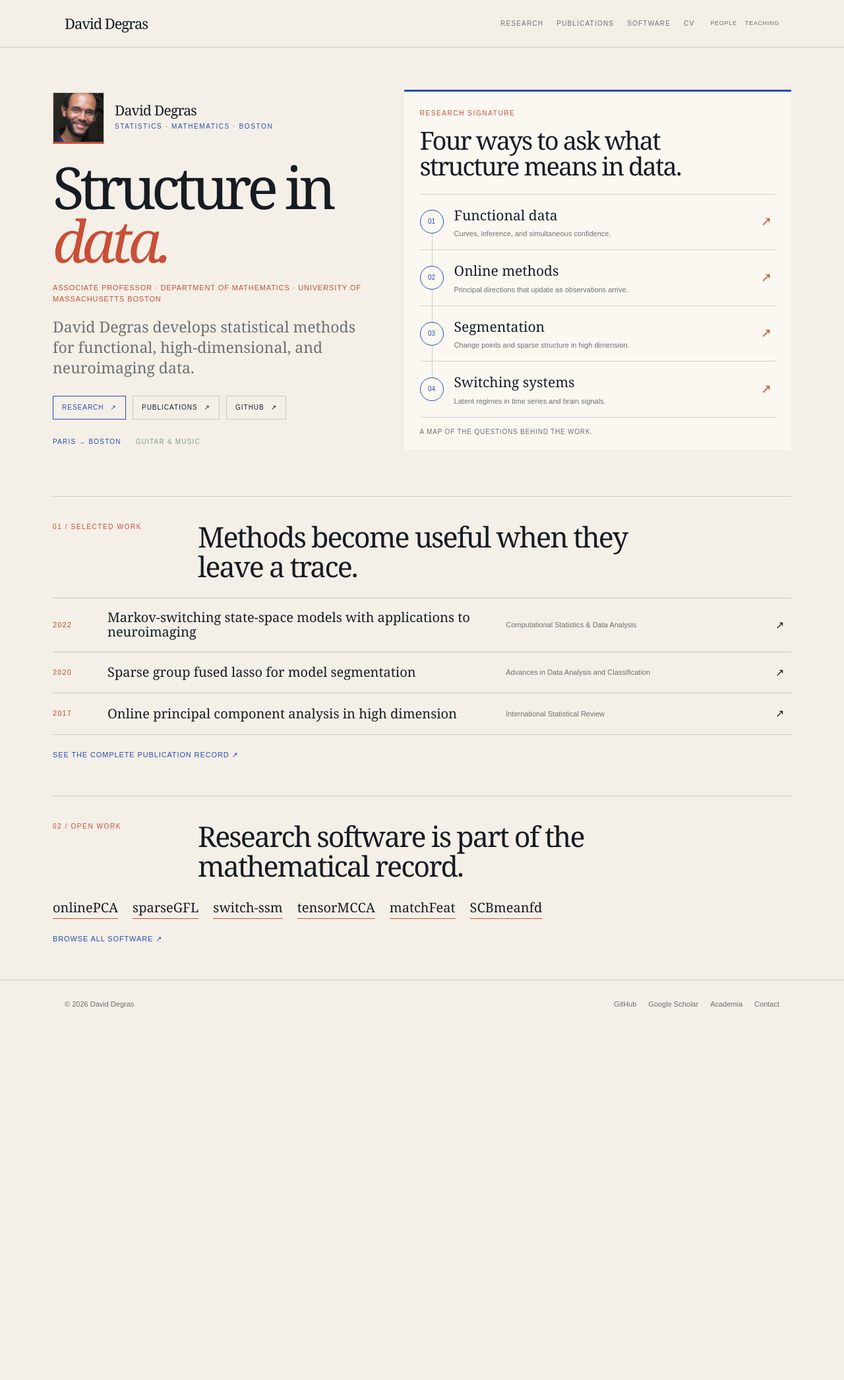
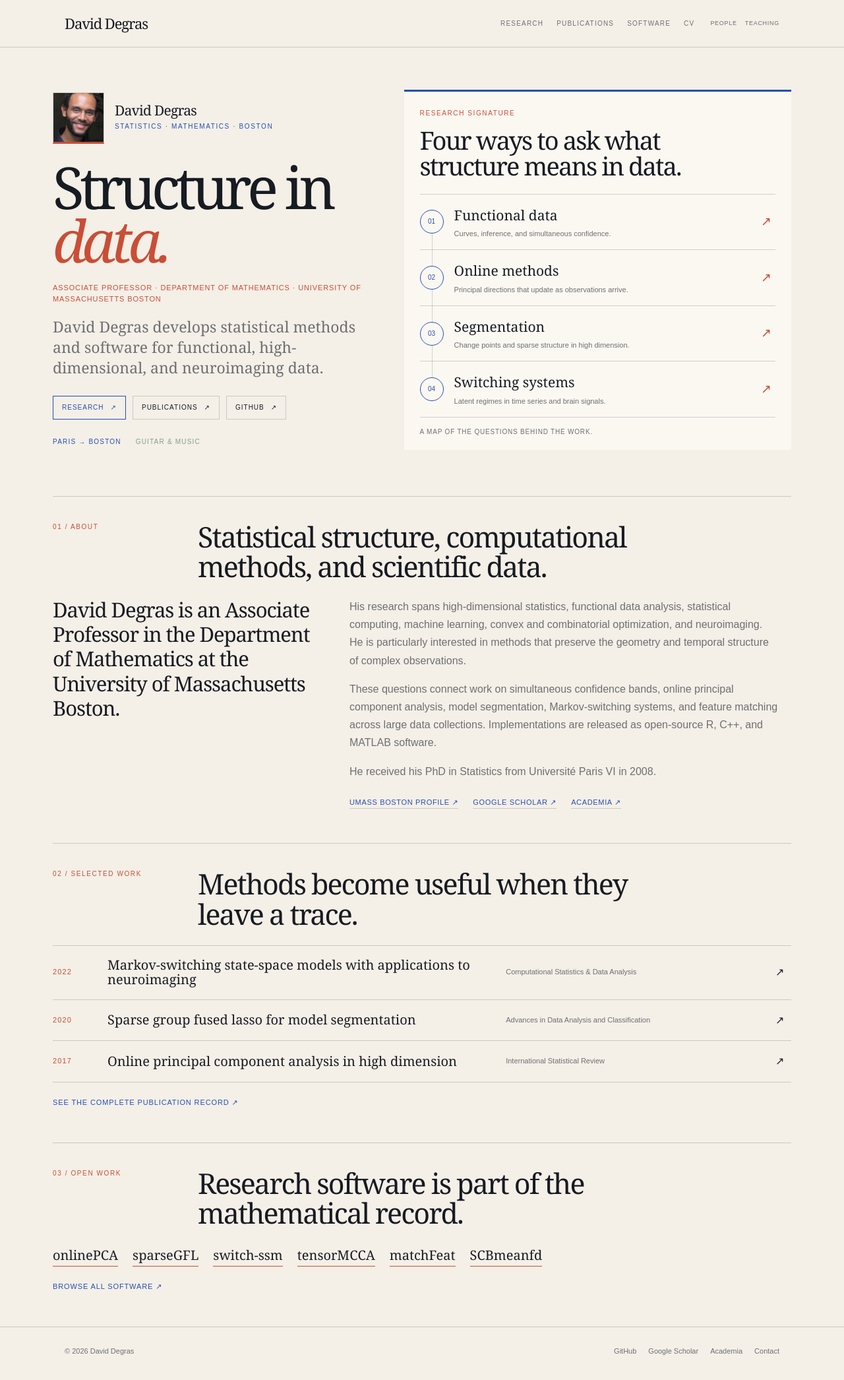
Before and after one commit to Yiming-S/ddegras.github.io, a Jekyll site: the page built from _pages/about.md, in a window 1280 px wide. Shown: the whole page at 66% size. Built offline with Jekyll 4.4.1, drawn with Linux system fonts in a browser that asks for light colours; before the commit the page ends 1565 px from its top, so only the background shows below that.

```diff
--- a/_pages/about.md
+++ b/_pages/about.md
@@ -2,7 +2,7 @@
 layout: home
 permalink: /
 title: "David Degras"
-excerpt: "David Degras — associate professor of mathematics at the University of Massachusetts Boston."
+excerpt: "David Degras is an associate professor of mathematics at the University of Massachusetts Boston working in high-dimensional statistics, functional data analysis, statistical computing, machine learning, and neuroimaging."
 redirect_from:
   - /about/
   - /about.html
@@ -20,7 +20,7 @@ redirect_from:
       </div>
       <h1 id="home-title">Structure in <em>data.</em></h1>
       <p class="home-role">Associate Professor · Department of Mathematics · University of Massachusetts Boston</p>
-      <p class="home-lead">David Degras develops statistical methods for functional, high-dimensional, and neuroimaging data.</p>
+      <p class="home-lead">David Degras develops statistical methods and software for functional, high-dimensional, and neuroimaging data.</p>
       <div class="home-actions" aria-label="Primary actions">
         <a class="home-action home-action--primary" href="{{ '/research/' | relative_url }}">Research <span aria-hidden="true">↗</span></a>
         <a class="home-action" href="{{ '/publications/' | relative_url }}">Publications <span aria-hidden="true">↗</span></a>
@@ -60,9 +60,25 @@ redirect_from:
     </section>
   </section>
 
+  <section class="home-section home-about" aria-labelledby="about-heading">
+    <div class="home-section-heading">
+      <div class="home-section-label">01 / About</div>
+      <h2 id="about-heading">Statistical structure, computational methods, and scientific data.</h2>
+    </div>
+    <div class="home-about-grid">
+      <p class="home-about-statement">David Degras is an Associate Professor in the Department of Mathematics at the University of Massachusetts Boston.</p>
+      <div class="home-about-copy">
+        <p>His research spans high-dimensional statistics, functional data analysis, statistical computing, machine learning, convex and combinatorial optimization, and neuroimaging. He is particularly interested in methods that preserve the geometry and temporal structure of complex observations.</p>
+        <p>These questions connect work on simultaneous confidence bands, online principal component analysis, model segmentation, Markov-switching systems, and feature matching across large data collections. Implementations are released as open-source R, C++, and MATLAB software.</p>
+        <p>He received his PhD in Statistics from Université Paris VI in 2008.</p>
+        <p class="home-profile-links"><a href="https://www.umb.edu/directory/daviddegras/">UMass Boston profile <span aria-hidden="true">↗</span></a><a href="https://scholar.google.com/citations?user=CYLjVg4AAAAJ&amp;hl=en">Google Scholar <span aria-hidden="true">↗</span></a><a href="https://um-boston.academia.edu/DavidDegras">Academia <span aria-hidden="true">↗</span></a></p>
+      </div>
+    </div>
+  </section>
+
   <section class="home-section selected-work" aria-labelledby="selected-heading">
     <div class="home-section-heading">
-      <div class="home-section-label">01 / Selected work</div>
+      <div class="home-section-label">02 / Selected work</div>
       <h2 id="selected-heading">Methods become useful when they leave a trace.</h2>
     </div>
     <div class="home-paper-list">
@@ -81,7 +97,7 @@ redirect_from:
 
   <section class="home-section" aria-labelledby="software-heading">
     <div class="home-section-heading">
-      <div class="home-section-label">02 / Open work</div>
+      <div class="home-section-label">03 / Open work</div>
       <h2 id="software-heading">Research software is part of the mathematical record.</h2>
     </div>
     <p class="software-line"><a href="https://github.com/ddegras/onlinePCA">onlinePCA</a><a href="https://github.com/ddegras/sparseGFL">sparseGFL</a><a href="https://github.com/ddegras/switch-ssm">switch-ssm</a><a href="https://github.com/ddegras/tensorMCCA">tensorMCCA</a><a href="https://github.com/ddegras/matchFeat">matchFeat</a><a href="https://github.com/ddegras/SCBmeanfd">SCBmeanfd</a></p>
--- a/assets/css/main.scss
+++ b/assets/css/main.scss
@@ -305,6 +305,43 @@ p, ul, ol { margin-top: 0; }
   line-height: 1.05;
 }
 
+.home-about-grid {
+  display: grid;
+  grid-template-columns: minmax(220px, .75fr) minmax(0, 1.25fr);
+  gap: 48px;
+  align-items: start;
+}
+
+.home-about-statement {
+  margin: 0;
+  font-family: var(--serif);
+  font-size: clamp(22px, 2.8vw, 31px);
+  letter-spacing: -.035em;
+  line-height: 1.2;
+}
+
+.home-about-copy {
+  max-width: 650px;
+  color: var(--muted);
+}
+
+.home-about-copy p { line-height: 1.7; }
+
+.home-profile-links {
+  display: flex;
+  flex-wrap: wrap;
+  gap: 8px 22px;
+  margin: 24px 0 0;
+  font-size: 11px;
+  letter-spacing: .06em;
+  text-transform: uppercase;
+}
+
+.home-profile-links a {
+  border-bottom: 1px solid var(--rule);
+  text-decoration: none;
+}
+
 .home-paper-list { border-top: 1px solid var(--rule); }
 .home-paper-row {
   display: grid;
@@ -450,6 +487,7 @@ p, ul, ol { margin-top: 0; }
   .home-hero { grid-template-columns: 1fr; gap: 40px; padding: 48px 0 54px; }
   .home-portrait { width: 68px; height: 68px; }
   .home-section-heading { grid-template-columns: 1fr; gap: 14px; }
+  .home-about-grid { grid-template-columns: 1fr; gap: 20px; }
   .home-paper-row { grid-template-columns: 52px 1fr 20px; gap: 12px; }
   .home-paper-venue { grid-column: 2 / 3; }
   .research-chapter { grid-template-columns: 42px 1fr; gap: 16px; }
```
Also changed, not shown: README.md (+113 -29 lines).
